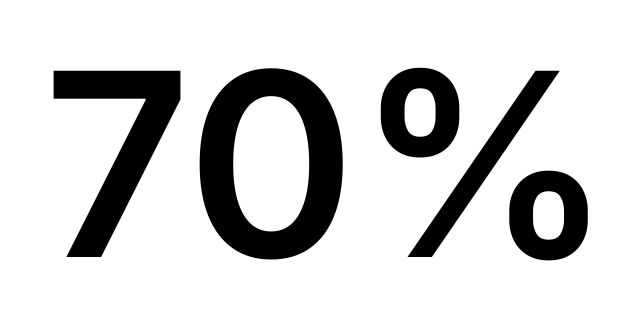
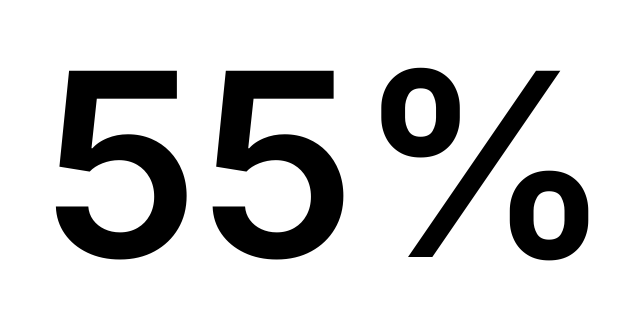
Before and after one commit to ppdms/excession, a plain HTML site: page time.html in a window 1280 px wide. Shown: the part 236-558 px from the top of the page, without its empty margins (312-952 px from the left). Drawn offline with Linux system fonts and the light colour scheme.

Commit message:
everyone sleeps from midnight to 8 am, right?

```diff
--- a/time.html
+++ b/time.html
@@ -20,8 +20,6 @@
                 }
         </style>
         <script>
-                const percentage = document.getElementById('percentage');
-
                 function getSeconds() {
                         const d = new Date();
                         let hour = d.getHours();
@@ -31,7 +29,12 @@
                 }
 
                 const interval = setInterval(function () {
-                        document.getElementById("percentage").innerHTML = (getSeconds() / 864).toString().slice(0, 2).concat("%");
+                        if (getSeconds() < 28800) {
+                                document.getElementById("percentage").innerHTML = "Go to sleep.";
+                        }
+                        else {
+                                document.getElementById("percentage").innerHTML = ((getSeconds()-28800) / 576).toString().slice(0, 2).concat("%");
+                        }
                 }, 1000);
 
 
```
